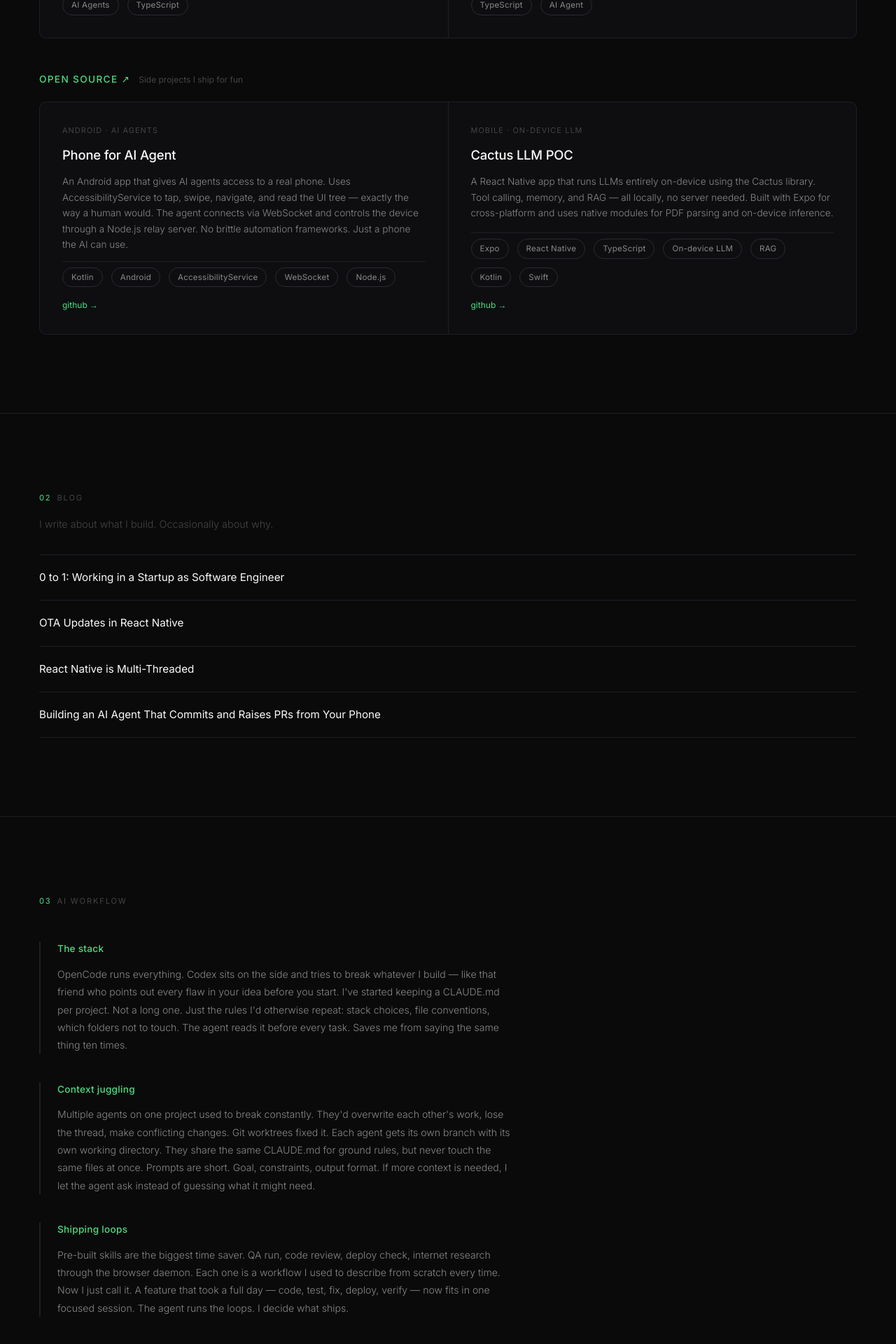
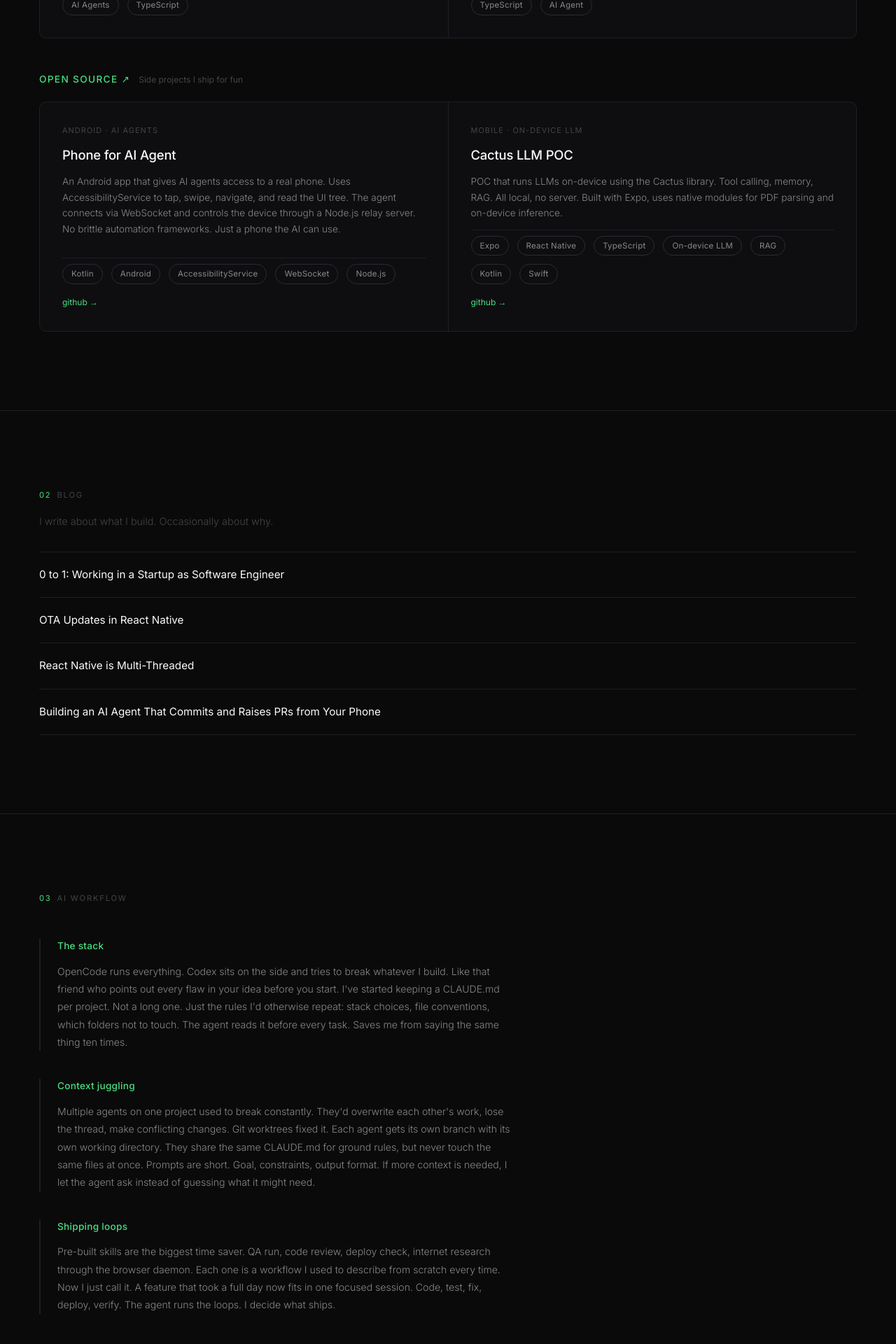
Before and after one commit to ponikar/ponikar, a Next.js app: page / in a window 1280 px wide. Shown: the part 2515-4435 px from the top of the page at 70% size. Built offline with nearby package versions, Linux system fonts and the light colour scheme.

Commit message:
remove em dashes, tighten copy across sections

```diff
--- a/src/components/AIWorkflow/AIWorkflow.tsx
+++ b/src/components/AIWorkflow/AIWorkflow.tsx
@@ -4,7 +4,7 @@ import styles from "./AIWorkflow.module.css";
 const sections = [
   {
     title: "The stack",
-    body: "OpenCode runs everything. Codex sits on the side and tries to break whatever I build — like that friend who points out every flaw in your idea before you start. I've started keeping a CLAUDE.md per project. Not a long one. Just the rules I'd otherwise repeat: stack choices, file conventions, which folders not to touch. The agent reads it before every task. Saves me from saying the same thing ten times.",
+    body: "OpenCode runs everything. Codex sits on the side and tries to break whatever I build. Like that friend who points out every flaw in your idea before you start. I've started keeping a CLAUDE.md per project. Not a long one. Just the rules I'd otherwise repeat: stack choices, file conventions, which folders not to touch. The agent reads it before every task. Saves me from saying the same thing ten times.",
   },
   {
     title: "Context juggling",
@@ -12,7 +12,7 @@ const sections = [
   },
   {
     title: "Shipping loops",
-    body: "Pre-built skills are the biggest time saver. QA run, code review, deploy check, internet research through the browser daemon. Each one is a workflow I used to describe from scratch every time. Now I just call it. A feature that took a full day — code, test, fix, deploy, verify — now fits in one focused session. The agent runs the loops. I decide what ships.",
+    body: "Pre-built skills are the biggest time saver. QA run, code review, deploy check, internet research through the browser daemon. Each one is a workflow I used to describe from scratch every time. Now I just call it. A feature that took a full day now fits in one focused session. Code, test, fix, deploy, verify. The agent runs the loops. I decide what ships.",
   },
 ];
 
--- a/src/components/Work/Work.tsx
+++ b/src/components/Work/Work.tsx
@@ -96,7 +96,7 @@ const companies: Company[] = [
       {
         tag: "Android · AI Agents",
         name: "Phone for AI Agent",
-        desc: "An Android app that gives AI agents access to a real phone. Uses AccessibilityService to tap, swipe, navigate, and read the UI tree — exactly the way a human would. The agent connects via WebSocket and controls the device through a Node.js relay server. No brittle automation frameworks. Just a phone the AI can use.",
+        desc: "An Android app that gives AI agents access to a real phone. Uses AccessibilityService to tap, swipe, navigate, and read the UI tree. The agent connects via WebSocket and controls the device through a Node.js relay server. No brittle automation frameworks. Just a phone the AI can use.",
         pills: ["Kotlin", "Android", "AccessibilityService", "WebSocket", "Node.js"],
         link: "https://github.com/ponikar/phone-for-ai-agent",
         linkLabel: "github →",
@@ -104,7 +104,7 @@ const companies: Company[] = [
       {
         tag: "Mobile · On-device LLM",
         name: "Cactus LLM POC",
-        desc: "A React Native app that runs LLMs entirely on-device using the Cactus library. Tool calling, memory, and RAG — all locally, no server needed. Built with Expo for cross-platform and uses native modules for PDF parsing and on-device inference.",
+        desc: "POC that runs LLMs on-device using the Cactus library. Tool calling, memory, RAG. All local, no server. Built with Expo, uses native modules for PDF parsing and on-device inference.",
         pills: ["Expo", "React Native", "TypeScript", "On-device LLM", "RAG", "Kotlin", "Swift"],
         link: "https://github.com/ponikar/react-native-cactus-poc",
         linkLabel: "github →",
```
